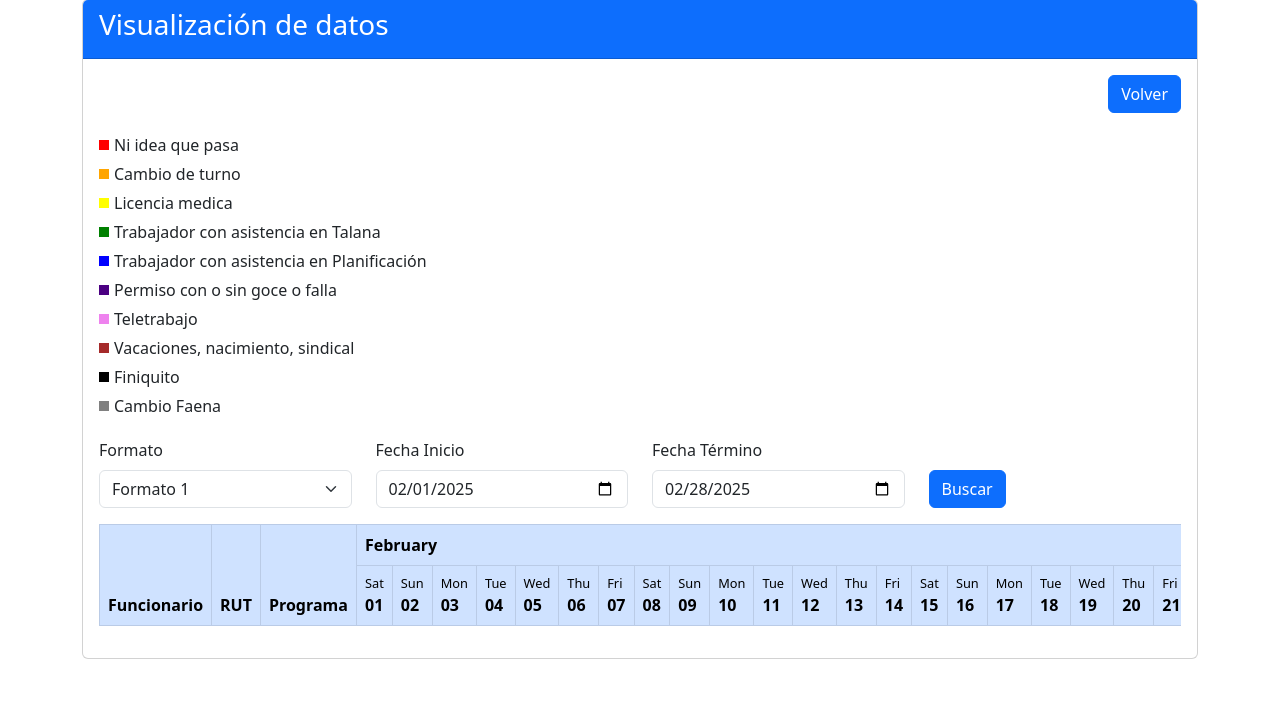
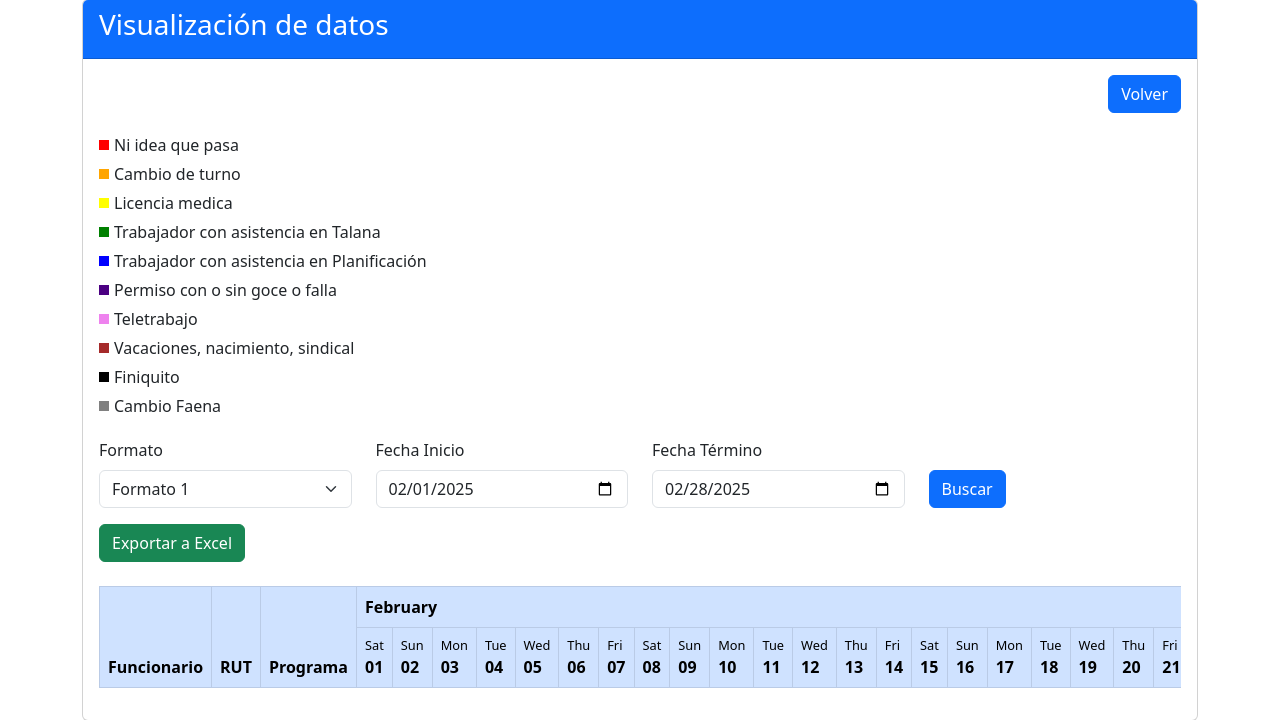
Before and after one commit to sickiqq/inputs, a PHP site: page /visualizar.php in a window 1280 px wide. Shown: the part 51-771 px from the top of the page. Before the commit the page ends 710 px from the top, so only its background shows below. Run offline with PHP 8.4, Linux system fonts and the light colour scheme; tables that the repository leaves empty or names only in its code hold one stand-in row (values such as "Sample post"); lists and menus that the app fills with data are empty.

Commit message:
exportar a excel

```diff
--- a/visualizar.php
+++ b/visualizar.php
@@ -397,6 +397,15 @@ $conn->close();
                     </div>
                 </form>
 
+                <div class="col d-flex align-items-end">
+                    <form method="post" action="export_excel.php">
+                        <input type="hidden" name="fecha_inicio" value="<?php echo escape($fecha_inicio); ?>">
+                        <input type="hidden" name="fecha_termino" value="<?php echo escape($fecha_termino); ?>">
+                        <input type="hidden" name="formato" value="<?php echo escape($formato); ?>">
+                        <button type="submit" class="btn btn-success">Exportar a Excel</button>
+                    </form>
+                </div><br>
+
 
                 <div class="table-responsive">
                     <table class="table table-bordered table-hover">
```
